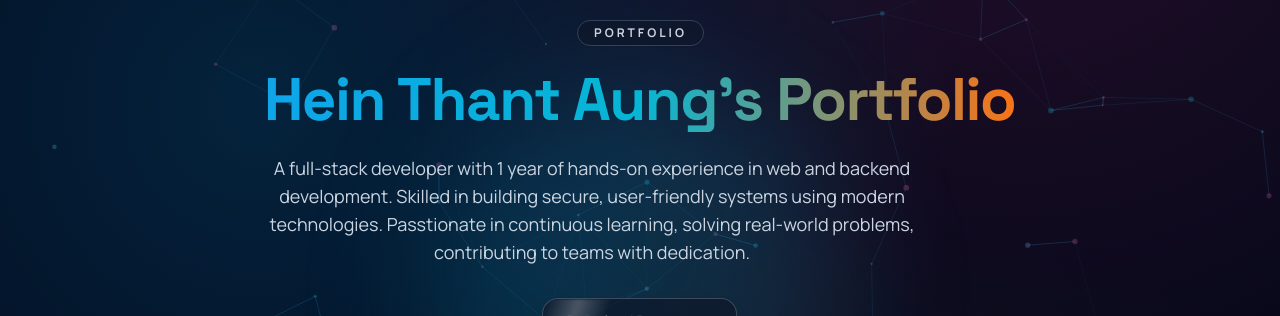
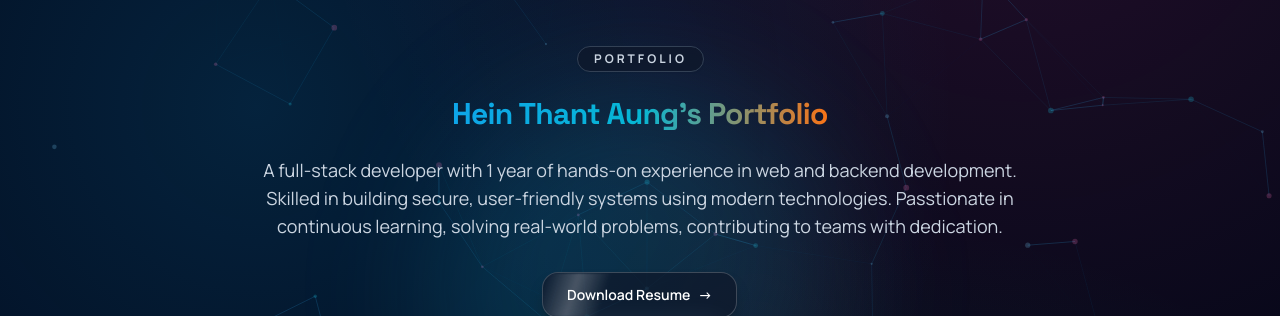
Before and after one commit to dotNaimlyss/portfolio, a Next.js app: page / in a window 1280 px wide. Shown: the part 186-502 px from the top of the page. Built offline with nearby package versions, Linux system fonts and the light colour scheme; no server answers.

Commit message:
fix : small layout fix

```diff
--- a/src/app/components/Hero.tsx
+++ b/src/app/components/Hero.tsx
@@ -19,7 +19,7 @@ const Greet: React.FC = () => {
           </Reveal>
 
           <Reveal delayMs={80}>
-            <h1 className="mt-6 text-balance text-3xl font-black leading-tight tracking-tight text-slate-900 sm:text-5xl md:text-6xl dark:text-white">
+            <h1 className="mt-6 text-balance text-3xl font-black leading-tight tracking-tight text-slate-900 sm:text-2xl md:text-3xl dark:text-white">
               <span className="bg-gradient-to-r from-sky-500 via-cyan-500 to-orange-500 bg-clip-text text-transparent">
                 {t("thurein.title")}
               </span>
@@ -27,7 +27,7 @@ const Greet: React.FC = () => {
           </Reveal>
 
           <Reveal delayMs={160} className="w-full">
-            <p className="mt-5 max-w-2xl text-base leading-relaxed text-slate-700 animate-fade-in-delayed sm:mt-6 sm:text-lg dark:text-slate-300">
+            <p className="mt-5 text-base leading-relaxed text-slate-700 animate-fade-in-delayed sm:mt-6 sm:text-lg dark:text-slate-300">
               {t("thurein.description")}
             </p>
           </Reveal>
```
